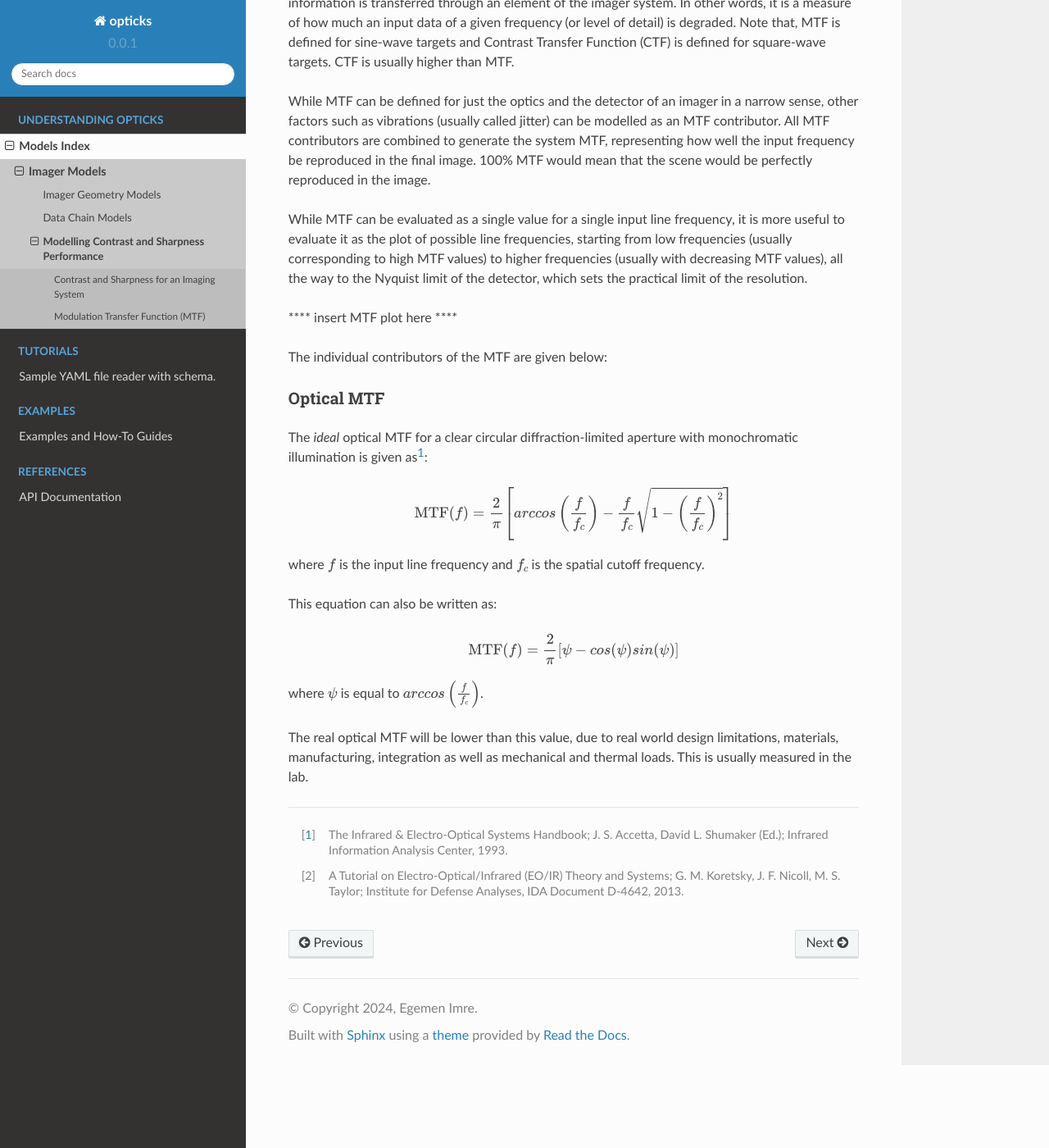
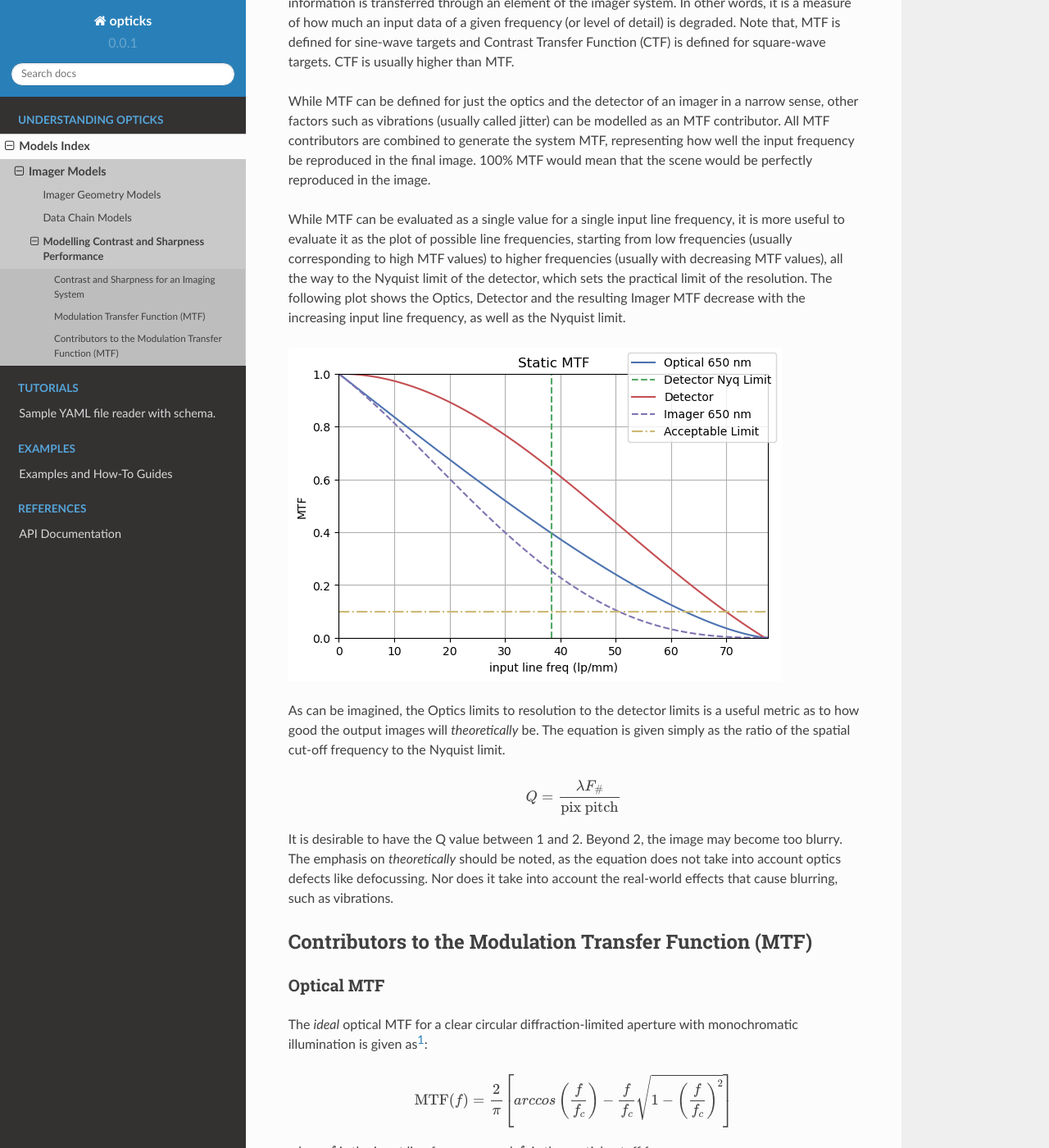
Before and after one commit to egemenimre/opticks, a Sphinx documentation site: the page built from docs/models/sharpness.md, in a window 1280 px wide and 1400 px high, scrolled down 1144 px. Shown: the whole window at 82% size. Built offline with Sphinx 7.4.7 and the Read the Docs theme 2.0.0, drawn with Linux system fonts in a browser that asks for light colours; some of the changed text lies outside the part shown.

Commit message:
added MTF plot

```diff
--- a/docs/models/sharpness.md
+++ b/docs/models/sharpness.md
@@ -22,11 +22,18 @@ Modulation Transfer Function (MTF) is a measure of how well the input "resolutio
 
 While MTF can be defined for just the optics and the detector of an imager in a narrow sense, other factors such as vibrations (usually called jitter) can be modelled as an MTF contributor. All MTF contributors are combined to generate the system MTF, representing how well the input frequency be reproduced in the final image. 100% MTF would mean that the scene would be perfectly reproduced in the image.
 
-While MTF can be evaluated as a single value for a single input line frequency, it is more useful to evaluate it as the plot of possible line frequencies, starting from low frequencies (usually corresponding to high MTF values) to higher frequencies (usually with decreasing MTF values), all the way to the Nyquist limit of the detector, which sets the practical limit of the resolution.
+While MTF can be evaluated as a single value for a single input line frequency, it is more useful to evaluate it as the plot of possible line frequencies, starting from low frequencies (usually corresponding to high MTF values) to higher frequencies (usually with decreasing MTF values), all the way to the Nyquist limit of the detector, which sets the practical limit of the resolution. The following plot shows the Optics, Detector and the resulting Imager MTF decrease with the increasing input line frequency, as well as the Nyquist limit.
 
-**** insert MTF plot here ****
+![Static MTF](images/static_mtf.png "Sample MTF plot")
 
-The individual contributors of the MTF are given below:
+As can be imagined, the Optics limits to resolution to the detector limits is a useful metric as to how good the output images will *theoretically* be. The equation is given simply as the ratio of the spatial cut-off frequency to the Nyquist limit.
+
+$$ Q = \frac {\lambda F_\#}{ \text{pix pitch}}  $$
+
+It is desirable to have the Q value between 1 and 2. Beyond 2, the image may become too blurry. The emphasis on *theoretically* should be noted, as the equation does not take into account optics defects like defocussing. Nor does it take into account the real-world effects that cause blurring, such as vibrations.
+
+
+## Contributors to the Modulation Transfer Function (MTF)
 
 ### Optical MTF
 
@@ -42,7 +49,7 @@ $$\text{MTF}(f) = \frac{2}{\pi} \left[ \psi - cos(\psi) sin(\psi) \right]$$
 
 where $\psi$ is equal to $arccos\left( \frac{f}{f_c} \right)$.
 
-The real optical MTF will be lower than this value, due to real world design limitations, materials, manufacturing, integration as well as mechanical and thermal loads. This is usually measured in the lab.
+The real optical MTF will be lower than this value, due to real world design limitations, materials, manufacturing, integration as well as mechanical and thermal loads. This is usually simulated in a software like Zemax and eventually measured in the lab.
 
 [^1]: The Infrared & Electro-Optical Systems Handbook; J. S. Accetta, David L. Shumaker (Ed.); 	Infrared Information Analysis Center, 1993.
 
```
